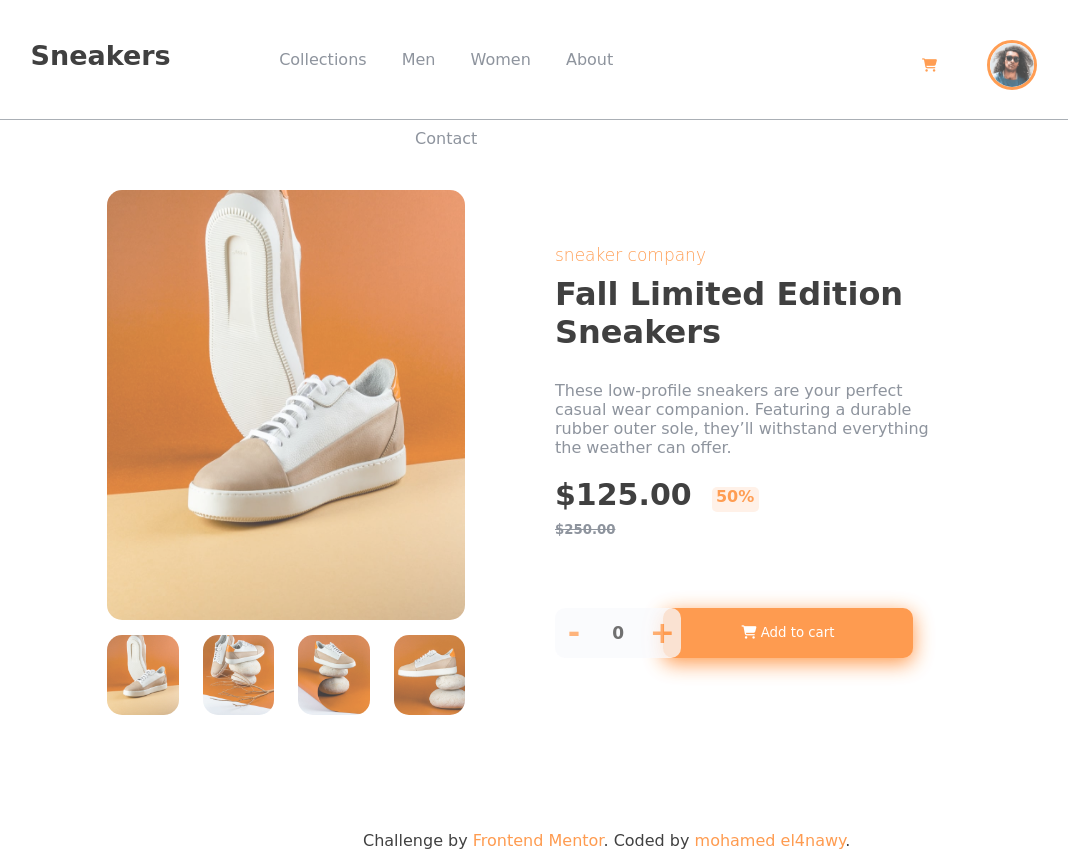
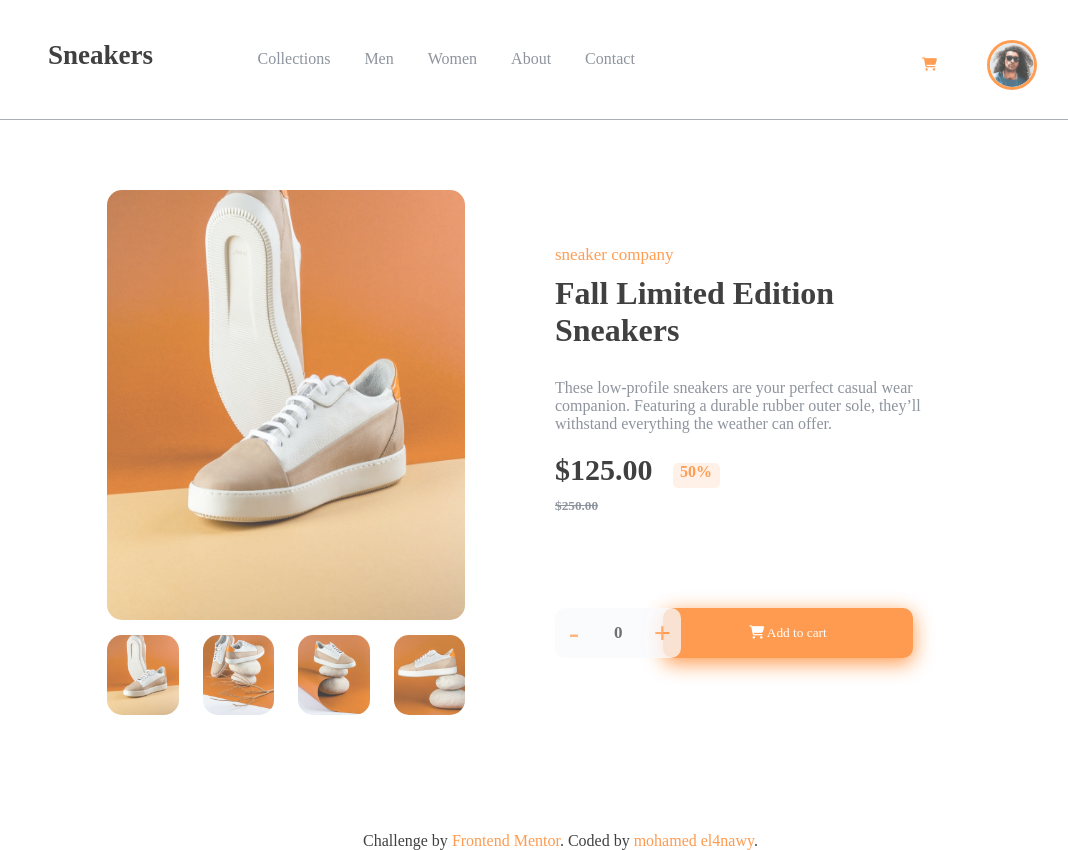
Before and after one commit to Mohammedel4nawy/E-commerce, a plain HTML site: page index.html in a window 1280 px wide. Shown: the whole page, without its empty margins (85-1153 px from the left). Drawn offline with Linux system fonts and the light colour scheme.

Commit message:
Add files via upload

```diff
--- a/index.css
+++ b/index.css
@@ -1,7 +1,7 @@
 * {
   margin: 0px;
   box-sizing: border-box;
-  font-family: cursive;
+  font-family: Kumbh Sans;
 }
 body {
   background-color: white;
```
